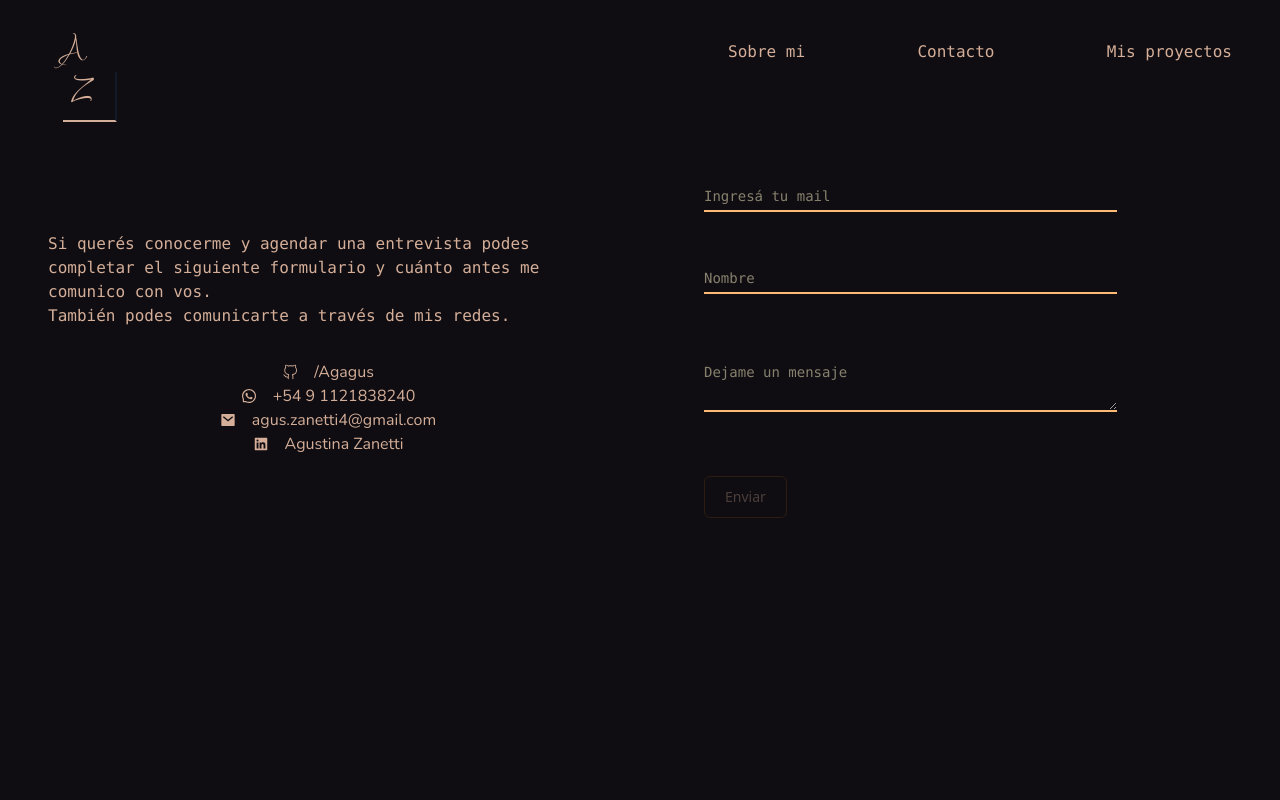
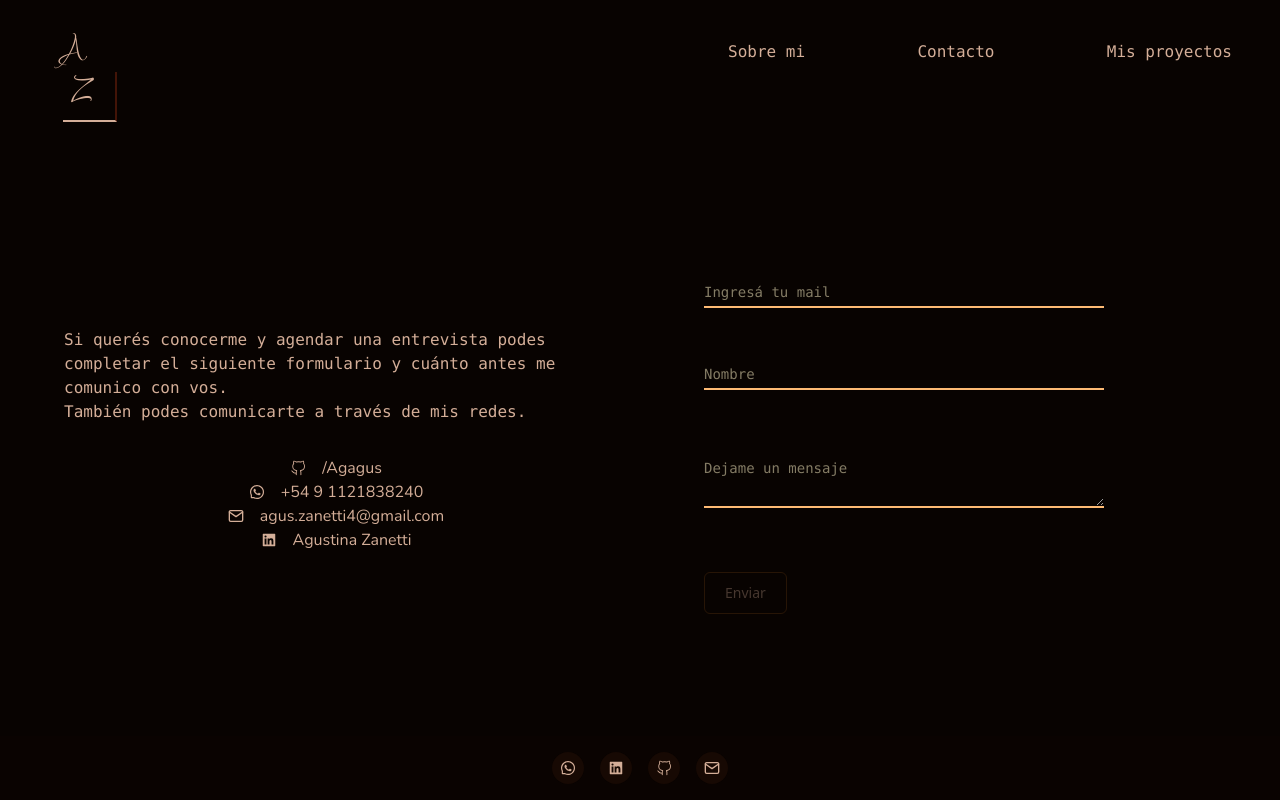
Before and after one commit to Agagus/portfolio, a Next.js app: page /contact in a window 1280 px wide. Built offline with nearby package versions, Linux system fonts and the light colour scheme; a web font is replaced by a local one.

Commit message:
footer and container

```diff
--- a/pages/_app.js
+++ b/pages/_app.js
@@ -1,11 +1,13 @@
 import "@/styles/globals.css";
 import NavBar from "./components/NavBar";
+import Footer from "./components/Footer";
 
 export default function App({ Component, pageProps }) {
   return (
     <>
       <NavBar />
       <Component {...pageProps} />
+      <Footer />
     </>
   );
 }
--- a/pages/about.js
+++ b/pages/about.js
@@ -11,16 +11,18 @@ import postgres from "../public/postgresql-logo.png";
 import next from "../public/nextjs-logo.png";
 import { useState } from "react";
 import Link from "next/link";
+import Container from "./components/Container";
+import { SlLocationPin } from "react-icons/sl";
 
 const About = () => {
   const [skills, setSkills] = useState(false);
 
   return (
-    <>
+    <Container>
       <Head>
         <title>Agustina - Sobre mi</title>
       </Head>
-      <div>
+      <div className="self-center">
         {/* <p className="font-mono text-5xl drop-shadow-[0px_2px_2px_rgb(123,72,47)] m-8">
           Te cuento un poco mas de mi
         </p> */}
@@ -48,11 +50,15 @@ const About = () => {
             <p>
               <strong className=" font-mono">desarolladora FULL STACK!</strong>
             </p>
+            <p className="font-mono pt-8 flex flex-row gap-4 justify-center">
+              <SlLocationPin />
+              Buenos Aires, ARGENTINA
+            </p>
           </div>
           <div className="flex flex-col items-center justify-center max-w-sm">
             <p
               onClick={() => setSkills(!skills)}
-              className="mb-5 font-mono text-xl text-center border border-yellow-900 px-4 py-2 m-8 rounded-md transition-all duration-500 hover:bg-yellow-900 hover:bg-opacity-10"
+              className="mb-5 font-mono text-xl text-center border border-yellow-900 px-4 py-2 m-8 rounded-md transition-all duration-500 hover:cursor-pointer hover:bg-yellow-900 hover:bg-opacity-10"
             >
               Mis tech-skills
             </p>
@@ -107,7 +113,7 @@ const About = () => {
           </div>
         </div>
       </div>
-    </>
+    </Container>
   );
 };
 
--- a/pages/components/Container.js
+++ b/pages/components/Container.js
@@ -2,7 +2,7 @@ import React from "react";
 
 const Container = ({ children }) => {
   return (
-    <div className="p-4 grid grid-cols-1 h-screen justify-center">
+    <div className="p-4 pt-24 grid grid-cols-1 h-screen justify-center">
       {children}
     </div>
   );
--- /dev/null
+++ b/pages/components/Footer.js
@@ -0,0 +1,25 @@
+import React from "react";
+import { AiOutlineWhatsApp, AiFillLinkedin } from "react-icons/ai";
+import { VscGithubAlt } from "react-icons/vsc";
+import { FiMail } from "react-icons/fi";
+
+const Footer = () => {
+  return (
+    <div className="w-full h-16 fixed bottom-0 left-0 flex flex-row gap-4 justify-center items-center bg-[rgb(13,5,2)] bg-opacity-50 md:flex-row md:fixed">
+      <div className="p-2 bg-[rgb(23,9,3)] rounded-full hover:cursor-pointer ">
+        <AiOutlineWhatsApp />
+      </div>
+      <div className="p-2 bg-[rgb(23,9,3)] rounded-full hover:cursor-pointer">
+        <AiFillLinkedin />
+      </div>
+      <div className="p-2 bg-[rgb(23,9,3)] rounded-full hover:cursor-pointer">
+        <VscGithubAlt />
+      </div>
+      <div className="p-2 bg-[rgb(23,9,3)] rounded-full hover:cursor-pointer">
+        <FiMail />
+      </div>
+    </div>
+  );
+};
+
+export default Footer;
--- a/pages/components/Form.js
+++ b/pages/components/Form.js
@@ -41,7 +41,7 @@ const Form = () => {
   };
 
   return (
-    <form className="p-8 px-16">
+    <form className="p-8 px-16 self-center">
       <div className="relative z-0 w-full mb-6 group">
         <div className="grid md:w-5/6">
           <div className="relative z-0 w-full mb-6 group">
--- a/pages/components/NavBar.js
+++ b/pages/components/NavBar.js
@@ -6,7 +6,7 @@ const NavBar = () => {
 
   return (
     <>
-      <div className="flex flex-col md:flex-row justify-between">
+      <div className="w-full top-0 left-0 flex flex-col md:flex-row md:fixed justify-between">
         <div className="flex justify-between">
           <button
             type="button"
@@ -33,7 +33,7 @@ const NavBar = () => {
             className="flex flex-col text-4xl w-32 font-inspiration md:w-44 md:pr-8 md:pt-6 md:flex"
           >
             <span className="p-2 pb-0 self-center">A</span>
-            <span className="ml-9 p-2 pt-0 pr-6 self-center text-4xl border-solid border-2 border-b-current border-r-gray-900 border-t-0 border-l-0">
+            <span className="ml-9 p-2 pt-0 pr-6 self-center text-4xl border-solid border-2 border-b-current border-r-orange-950 border-t-0 border-l-0">
               Z
             </span>
           </Link>
--- a/pages/contact.js
+++ b/pages/contact.js
@@ -4,16 +4,16 @@ import Container from "./components/Container";
 import Form from "./components/Form";
 import { AiOutlineWhatsApp, AiFillLinkedin } from "react-icons/ai";
 import { VscGithubAlt } from "react-icons/vsc";
+import { FiMail } from "react-icons/fi";
 import Link from "next/link";
-import { RiMailFill } from "react-icons/ri";
 
 const ContactMe = () => {
   return (
-    <div>
+    <Container>
       <Head>
         <title>Agustina - Contáctame</title>
       </Head>
-      <div className="p-4 grid md:grid-cols-2">
+      <div className="p-4 justify-center grid md:grid-cols-2">
         <div className="flex flex-col justify-center font-nunito p-8 text-md md:text-base">
           <h4 className=" font-mono">
             Si querés conocerme y agendar una entrevista podes completar el
@@ -43,7 +43,7 @@ const ContactMe = () => {
               target="_blank"
               className=" w-fit flex flex-row gap-4 items-center"
             >
-              <RiMailFill /> agus.zanetti4@gmail.com
+              <FiMail /> agus.zanetti4@gmail.com
             </Link>
             <Link
               href="https://www.linkedin.com/in/agustina-zanetti-4b7a67204/"
@@ -57,7 +57,7 @@ const ContactMe = () => {
         </div>
         <Form />
       </div>
-    </div>
+    </Container>
   );
 };
 
--- a/styles/globals.css
+++ b/styles/globals.css
@@ -15,8 +15,7 @@ body {
   /* background-image: url(../public/bg6.jpg);
   background-repeat: no-repeat;
   background-size: cover; */
-  /* background-color: rgb(15, 6, 1); */
-  background-color: rgb(15, 13, 18);
+  background-color: rgb(8, 3, 1);
   /* color: rgb(233, 223, 182); */
   color: rgb(212, 174, 152);
   /* color: rgba(123, 72, 47, 0.175) */
```
